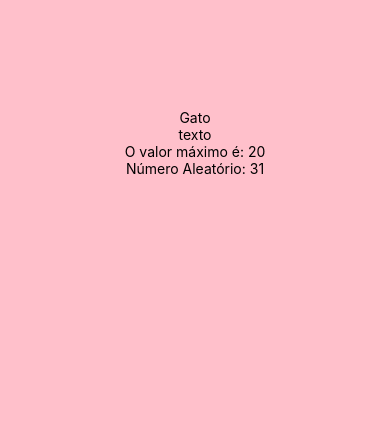
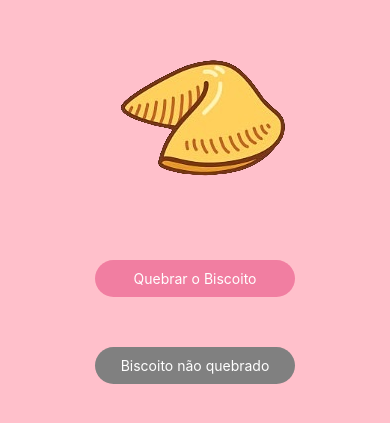
Before and after one commit to pedrooryan/my-app, a React Native app: screen / in a window 390 px wide. Shown: the part 279-702 px from the top of the page. Built offline with nearby package versions, Linux system fonts and the light colour scheme.

Commit message:
biscoito

```diff
--- a/App.js
+++ b/App.js
@@ -1,25 +1,105 @@
-import { StatusBar } from 'expo-status-bar';
-import { Image, StyleSheet, Text, View } from 'react-native';
-import MeuComponente from './components/MeuComponente';
-import MinMax from './components/MinMax';
-import NumeroAleatorio from './components/NumeroAleatorio';
+import React, { useState } from "react";
+import { View, Text, Image, TouchableOpacity, StyleSheet} from "react-native";
 
-export default function App() {
+const App = () => {
+  const frases = [
+  "''A vida é como um labirinto sem saída, você sempre encontrará um beco sem saída.''",
+    "''Não importa o quanto você tente, o fracasso sempre será a única constante.''",
+    "''A única certeza na vida é que tudo está destinado a dar errado.''",
+    "''Sonhar grande? Mais como sonhar para se decepcionar ainda mais.''",
+    "''Não há luz no fim do túnel, apenas mais escuridão.''",
+    "''A cada passo em frente, você dá dois passos para trás.''",
+    "''O otimismo é apenas uma ilusão temporária antes da queda.''",
+    "''Nada é impossível, exceto para você.''",
+    "''Se você nunca tentar, nunca terá que lidar com o fracasso constante.''",
+    "''A esperança é apenas um desperdício de tempo.''",
+    "''O sucesso é para os sortudos, não para os esforçados.''",
+    "''A mediocridade é o único objetivo alcançável.''",
+    "''A ambição só leva à decepção.''",
+    "''Pensar positivo só atrai mais negatividade.''",
+    "''Nada é digno de celebração, então por que se importar?''",
+    "''Cada novo dia é apenas mais um dia de desgraça.''",
+    "''Você nasceu para pagar contas e morrer.''",
+    "''A vida é um ciclo interminável de desapontamento.''",
+    "''O universo está conspirando contra você.''",
+    "''Apenas abandone, porque você nunca vai conseguir.''",
+    "''Por que fazer hoje o que você pode fazer amanhã ''",
+];
+
+  const [frase, setFrase] = useState("");
+  const [quebrado, setQuebrado] = useState(false);
+
+  const quebrarBiscoito = () => {
+    if (!quebrado) {
+      const randomIndex = Math.floor(Math.random() * frases.length);
+      setFrase(frases[randomIndex]);
+      setQuebrado(true);
+    }
+  };
+
+  const reiniciarBiscoito = () => {
+    setFrase("");
+    setQuebrado(false);
+  };
+
   return (
     <View style={styles.container}>
-      <Text>Gato</Text>
-      <MeuComponente/>
-      <MinMax min={10} max={20}/>
-      <NumeroAleatorio min={1} max={100} />
+      <Image
+        style={styles.img}
+        source={quebrado ? require("./assets/biscoito-aberto.png") : require("./assets/biscoito-fechado.png")}
+      />
+      {frase ? (
+        <Text style={styles.textofrases}>{frase}</Text>
+      ) : null}
+      <TouchableOpacity
+        onPress={quebrarBiscoito}
+        style={[styles.botao, { backgroundColor: quebrado ? "gray" : "#f17ea1" }]}
+        disabled={quebrado}
+      >
+        <Text style={{ color: "white" }}>
+          {quebrado ? "Biscoito quebrado!" : "Quebrar o Biscoito"}
+        </Text>
+      </TouchableOpacity>
+
+      <TouchableOpacity
+        onPress={reiniciarBiscoito}
+        style={[styles.botao, { backgroundColor: quebrado ? "#f17ea1" : "gray" }]}
+        disabled={!quebrado}
+      >
+        <Text style={{ color: "white" }}>
+          {quebrado ? "Reiniciar o Biscoito" : "Biscoito não quebrado"}
+        </Text>
+      </TouchableOpacity>
     </View>
   );
-}
+};
 
 const styles = StyleSheet.create({
   container: {
     flex: 1,
-    backgroundColor: 'pink',
-    alignItems: 'center',
-    justifyContent: 'center',
+    backgroundColor: "pink",
+    justifyContent: "center",
+    alignItems: "center",
+  },
+
+  textofrases: {
+    fontSize: 20,
+    fontStyle: "italic",
+    color: "#b81466",
+    alignItems: "center",
+  },
+
+  img: {
+    marginTop: 100,
+  },
+
+  botao: {
+    marginTop: 50,
+    padding: 10,
+    borderRadius: 20,
+    width: 200,
+    alignItems: "center",
   },
 });
+
+export default App;
```
Also changed, not shown: assets/biscoito-aberto.png (added), assets/biscoito-fechado.png (added).
